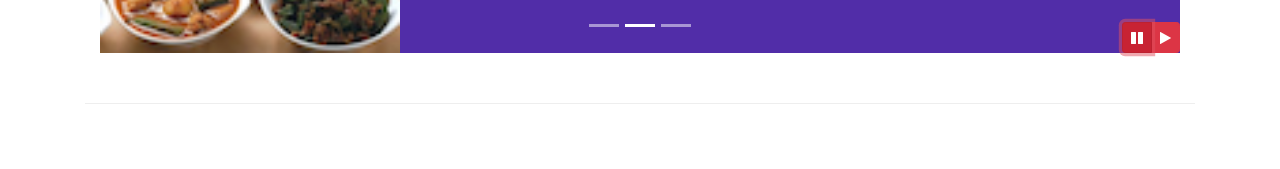
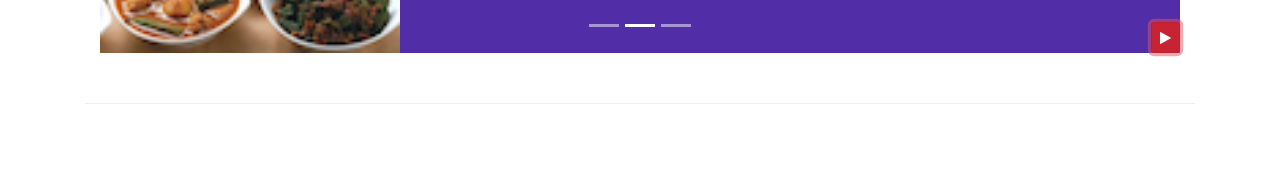
Before and after one commit to code-drey/bootstrap, a website: page Bootstrap4/conFusion/index.html in a window 1280 px wide. Both pictures are taken after a click on the button 1137 px from the left and 668 px from the top of the page. Shown: the part 631-800 px from the top of the page. Drawn offline with nearby package versions, Linux system fonts and the light colour scheme.

Commit message:
More Bootstrap JQuery

```diff
--- a/Bootstrap4/conFusion/index.html
+++ b/Bootstrap4/conFusion/index.html
@@ -233,14 +233,9 @@
                     <a class="carousel-control-next" href="#mycarousel" role="button" data-slide="next">
                         <span class="carousel-control-next-icon"></span>
                     </a>
-                    <div class="btn-group" id="carouselButton">
-                        <button class="btn btn-danger btn-sm" id="carousel-pause">
-                            <span class="fa fa-pause"></span>
-                        </button>
-                        <button class="btn btn-danger btn-sm" id="carousel-play">
-                            <span class="fa fa-play"></span>
-                        </button>
-                    </div>
+                    <button class="btn btn-danger btn-sm" id="carouselButton">
+                        <span class="fa fa-pause"></span>
+                    </button>
                 </div>
             </div>
         </div>
@@ -362,11 +357,17 @@
     <script>
         $(document).ready(function () {
             $("#mycarousel").carousel({ interval: 2000 });
-            $("#carousel-pause").click(function () {
-                $("#mycarousel").carousel('pause');
-            });
-            $("#carousel-play").click(function () {
-                $("#mycarousel").carousel('cycle');
+            $("#carouselButton").click(function () {
+                if ($("#carouselButton").children("span").hasClass('fa-pause')) {
+                    $("#mycarousel").carousel('pause');
+                    $("#carouselButton").children("span").removeClass('fa-pause');
+                    $("#carouselButton").children("span").addClass('fa-play');
+                }
+                else if ($("#carouselButton").children("span").hasClass('fa-play')) {
+                    $("#mycarousel").carousel('cycle');
+                    $("#carouselButton").children("span").removeClass('fa-play');
+                    $("#carouselButton").children("span").addClass('fa-pause');
+                }
             });
         });
     </script>
```
